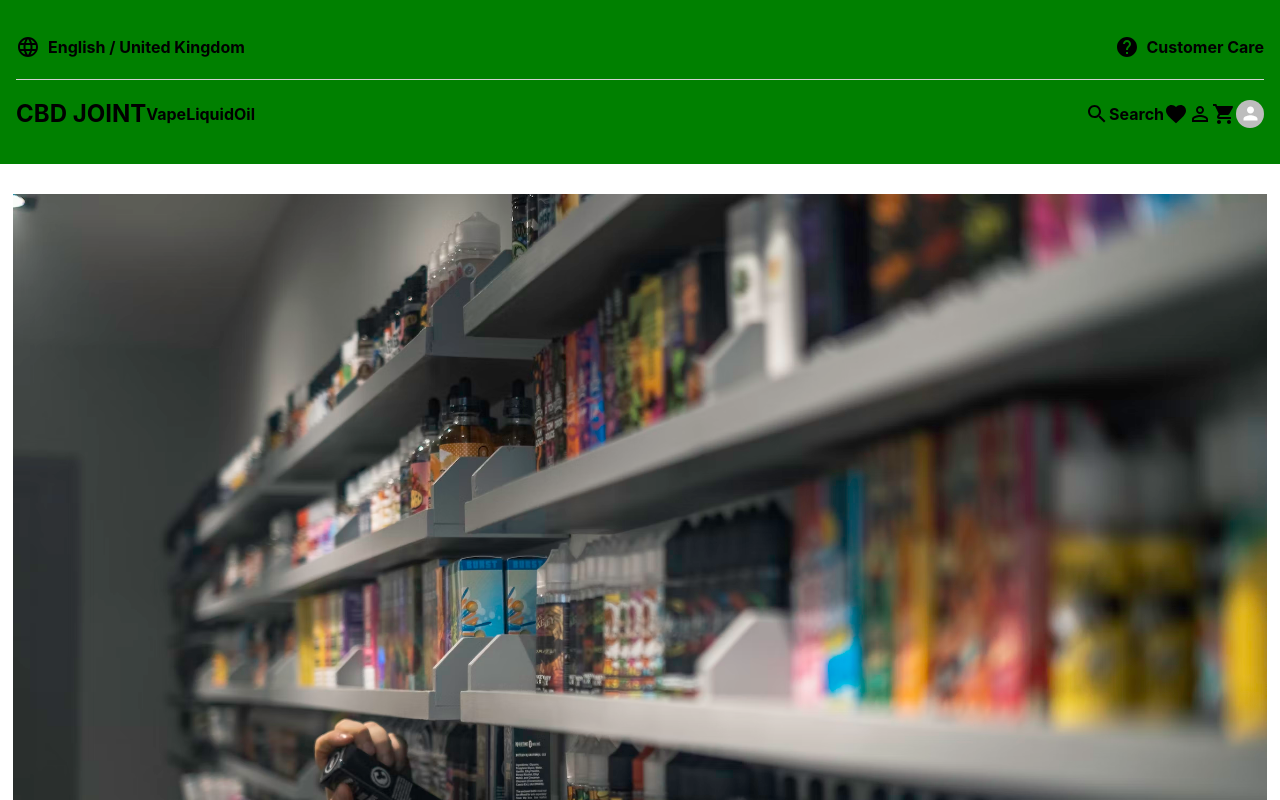
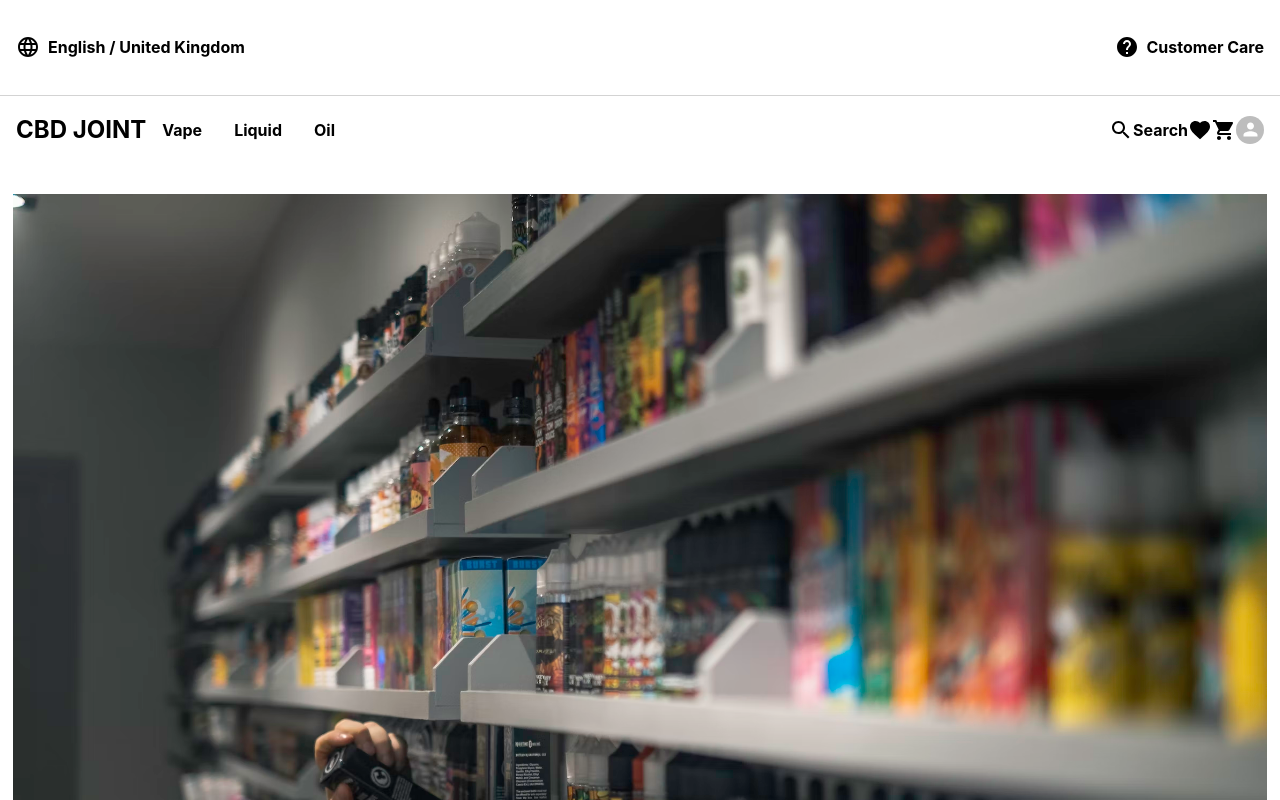
Before and after one commit to ilyasmgazali/cbd-shopify-api-2, a React (Create React App) app: page / in a window 1280 px wide. Shown: the top 800 px of the page. Built offline with nearby package versions, Linux system fonts and the light colour scheme.

Commit message:
nav edits

```diff
--- a/src/Styles/NavigationBar.css
+++ b/src/Styles/NavigationBar.css
@@ -3,9 +3,10 @@
     display: flex;
     flex-flow: column;
     top: 0%;
+    z-index: 990;
     position: sticky;
-    background-color: green;
-    padding: 1rem;
+    background-color: white;
+
     margin: auto;
     max-width: 1280px;
 }
@@ -15,6 +16,7 @@
     display: flex;
     justify-content: space-between;
     border-bottom: 1px solid lightgray;
+    padding: 1rem;
 }
 .nav-top-left{
     display: flex;
@@ -35,6 +37,7 @@
 .nav-bottom{
     display: flex;
     justify-content: space-between;
+    padding: 0rem 1rem;
 }
 /* Bottom Left */
 .nav-bottom-left{
@@ -44,8 +47,13 @@
 .nav-bleft-companyname{
     display: flex;
 }
+.xyz{
+    margin: 1rem;
+}
 .nav-bleft-cbdcategory{
     display: flex;
+
+
 }
 /* Bottom Right */
 .nav-bottom-right{
--- a/src/components/Home/NavigationBar.jsx
+++ b/src/components/Home/NavigationBar.jsx
@@ -36,9 +36,9 @@ export default function NavigationBar() {
                     <h2>CBD JOINT</h2>
                 </div>
                 <div className="nav-bleft-cbdcategory">
-                    <h4>Vape</h4>
-                    <h4>Liquid</h4>
-                    <h4>Oil</h4>
+                    <h4 className="xyz">Vape</h4>
+                    <h4 className="xyz">Liquid</h4>
+                    <h4 className="xyz">Oil</h4>
                 </div>
             </div>
             {/** Navigation bottom-right section*/}
@@ -50,11 +50,9 @@ export default function NavigationBar() {
                 <div className='nav-bright-icons'>
                     {/* <AccountCircleIcon fontSize="large"/>*/}
                     <FavoriteIcon/>
-                    <PermIdentityIcon fontSize="medium"/>
                     <ShoppingCartIcon fontSize="medium"/>
                     <Avatar src="" alt="user" sx={{ width: 28, height: 28}}/>
                 </div>
-
             </div>
         </div>
     </nav>
```
